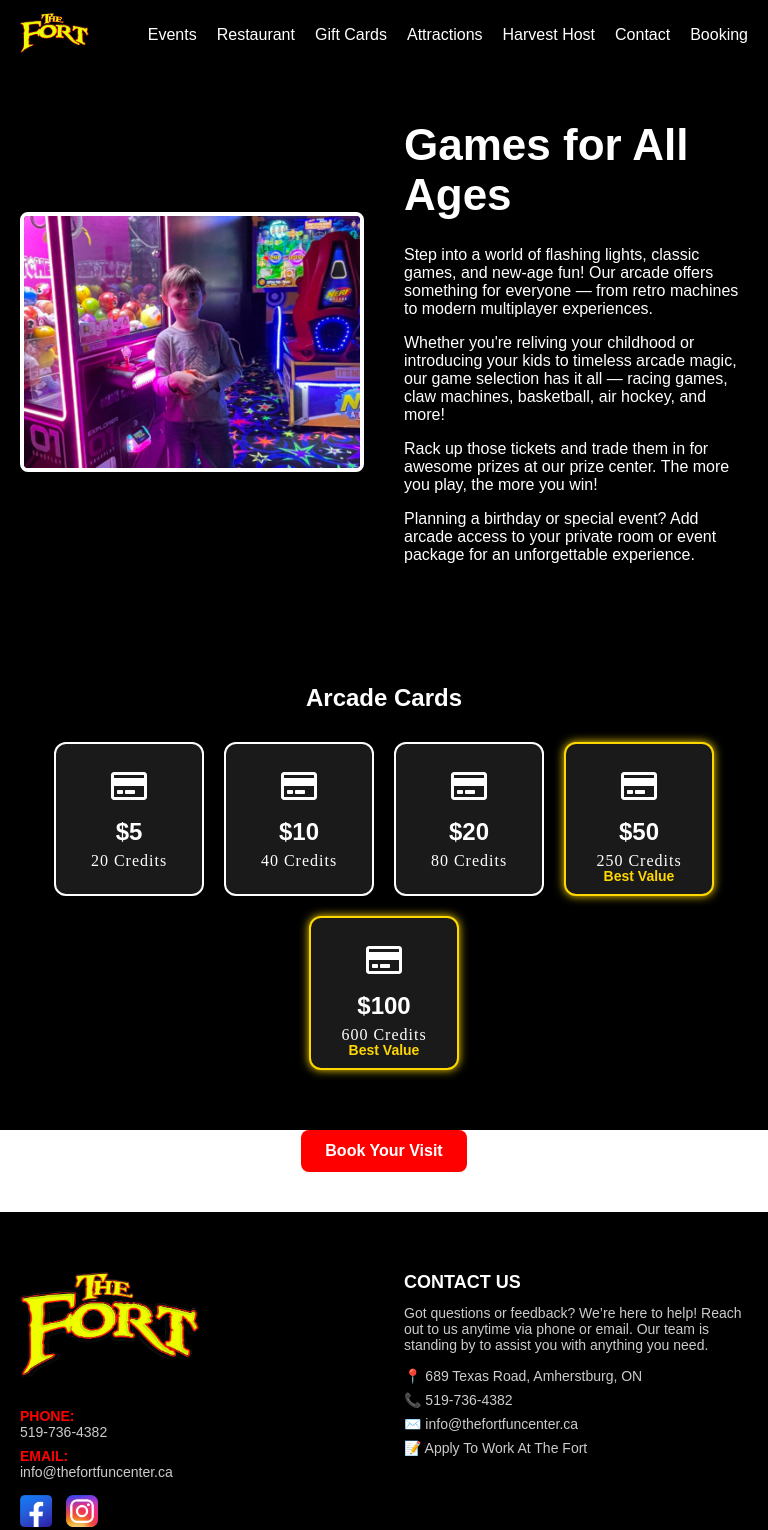
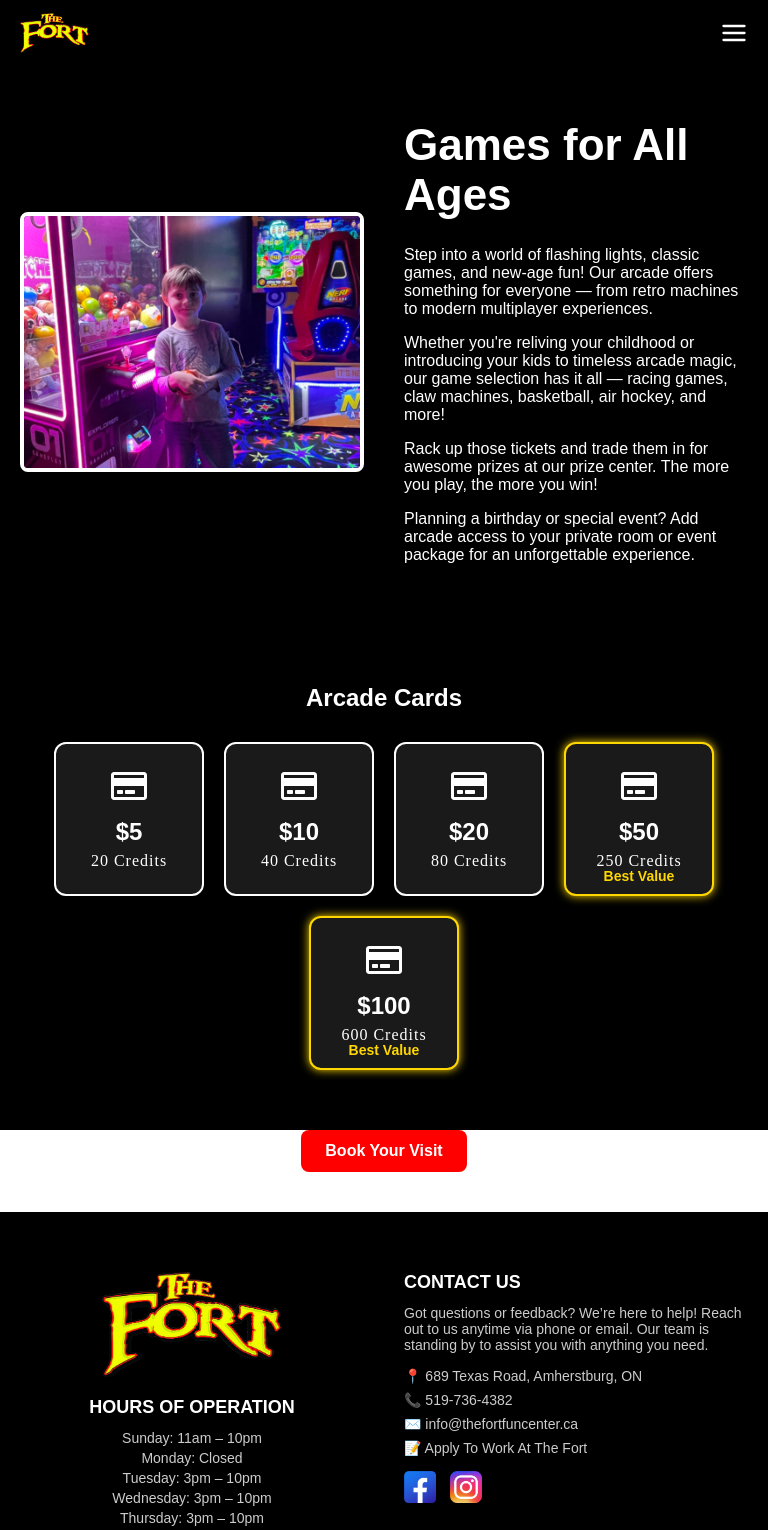
Before and after one commit to christiantanggo2025/FortWebsiteTestJune2025, a Next.js app: page /arcade in a window 768 px wide. Shown: the top 1530 px of the page. Built offline with nearby package versions, Linux system fonts and the light colour scheme.

Commit message:
Update volleyball text color to white

```diff
--- a/components/Footer.module.css
+++ b/components/Footer.module.css
@@ -3,6 +3,31 @@
   color: white;
   padding: 60px 20px 30px;
   font-size: 14px;
+}
+
+.hours {
+  max-width: 800px;
+  margin: 0 auto 40px;
+  text-align: center;
+}
+
+.hours h4 {
+  color: #fff;
+  font-size: 18px;
+  margin-bottom: 12px;
+  text-transform: uppercase;
+}
+
+.hours ul {
+  list-style: none;
+  padding: 0;
+  margin: 0;
+  color: #ccc;
+  font-size: 14px;
+}
+
+.hours li {
+  margin: 4px 0;
 }
 
 .columns {
@@ -92,3 +117,9 @@
 .employeeLogin a:hover {
   color: red;
 }
+.centeredColumn {
+  display: flex;
+  flex-direction: column;
+  align-items: center;
+  text-align: center;
+}
--- a/components/Footer.tsx
+++ b/components/Footer.tsx
@@ -6,8 +6,8 @@ export default function Footer() {
   return (
     <footer className={styles.footer}>
       <div className={styles.columns}>
-        {/* Column 1: Logo & Contact */}
-        <div className={styles.column}>
+        {/* Column 1: Logo & Hours */}
+        <div className={`${styles.column} ${styles.centeredColumn}`}>
           <Image
             src="/fort-logo.png"
             alt="The Fort Logo"
@@ -15,15 +15,17 @@ export default function Footer() {
             height={60}
             className={styles.logoImage}
           />
-          <p><span className={styles.label}>Phone:</span><br />519-736-4382</p>
-          <p><span className={styles.label}>Email:</span><br />info@thefortfuncenter.ca</p>
-          <div className={styles.social}>
-            <a href="https://www.facebook.com/thefortfuncenter" target="_blank" rel="noreferrer">
-              <Image src="/facebook-icon.png" alt="Facebook" width={32} height={32} />
-            </a>
-            <a href="https://www.instagram.com/thefortfuncenter/" target="_blank" rel="noreferrer">
-              <Image src="/instagram-icon.png" alt="Instagram" width={32} height={32} />
-            </a>
+          <div className={styles.hours}>
+            <h4>Hours of Operation</h4>
+            <ul>
+              <li>Sunday: 11am – 10pm</li>
+              <li>Monday: Closed</li>
+              <li>Tuesday: 3pm – 10pm</li>
+              <li>Wednesday: 3pm – 10pm</li>
+              <li>Thursday: 3pm – 10pm</li>
+              <li>Friday: 11am – 12am</li>
+              <li>Saturday: 11am – 12am</li>
+            </ul>
           </div>
         </div>
 
@@ -39,11 +41,20 @@ export default function Footer() {
             <p>📍 689 Texas Road, Amherstburg, ON</p>
             <p>📞 <a href="tel:5197364382">519-736-4382</a></p>
             <p>✉️ <a href="mailto:info@thefortfuncenter.ca">info@thefortfuncenter.ca</a></p>
-			<p>
- 			 📝 <a href="mailto:info@thefortfuncenter.ca?subject=Applying%20For%20A%20Position">
- 			   Apply To Work At The Fort
- 			 </a>
-			</p>
+            <p>
+              📝 <a href="mailto:info@thefortfuncenter.ca?subject=Applying%20For%20A%20Position">
+                Apply To Work At The Fort
+              </a>
+            </p>
+
+            <div className={styles.social}>
+              <a href="https://www.facebook.com/thefortfuncenter" target="_blank" rel="noreferrer">
+                <Image src="/facebook-icon.png" alt="Facebook" width={32} height={32} />
+              </a>
+              <a href="https://www.instagram.com/thefortfuncenter/" target="_blank" rel="noreferrer">
+                <Image src="/instagram-icon.png" alt="Instagram" width={32} height={32} />
+              </a>
+            </div>
           </div>
         </div>
 
--- a/components/Navbar.module.css
+++ b/components/Navbar.module.css
@@ -40,3 +40,38 @@
 .navLinks li a:hover {
   color: red;
 }
+
+.hamburger {
+  display: none;
+  color: white;
+  cursor: pointer;
+}
+
+@media (max-width: 768px) {
+  .hamburger {
+    display: block;
+  }
+
+  .navLinks {
+    display: none;
+    flex-direction: column;
+    background-color: black;
+    position: absolute;
+    top: 70px;
+    right: 0;
+    width: 100%;
+    padding: 20px;
+  }
+
+  .navLinks.mobileOpen {
+    display: flex;
+  }
+
+  .navLinks li {
+    margin-bottom: 12px;
+  }
+
+  .navLinks li a {
+    font-size: 18px;
+  }
+}
--- a/components/Navbar.tsx
+++ b/components/Navbar.tsx
@@ -2,11 +2,13 @@
 import Link from 'next/link';
 import Image from 'next/image';
 import { useRouter } from 'next/router';
-import { useEffect } from 'react';
+import { useEffect, useState } from 'react';
 import styles from './Navbar.module.css';
+import { FiMenu, FiX } from 'react-icons/fi';
 
 export default function Navbar() {
   const router = useRouter();
+  const [menuOpen, setMenuOpen] = useState(false);
 
   const scrollToSection = (id: string) => {
     if (typeof window === 'undefined') return;
@@ -16,6 +18,7 @@ export default function Navbar() {
     } else {
       router.push(`/#${id}`);
     }
+    setMenuOpen(false);
   };
 
   useEffect(() => {
@@ -44,84 +47,32 @@ export default function Navbar() {
           />
         </Link>
       </div>
-      <ul className={styles.navLinks}>
+
+      <div className={styles.hamburger} onClick={() => setMenuOpen(!menuOpen)}>
+        {menuOpen ? <FiX size={28} /> : <FiMenu size={28} />}
+      </div>
+
+      <ul className={`${styles.navLinks} ${menuOpen ? styles.mobileOpen : ''}`}>
         <li>
-          <a
-            href="#ourNextEvent"
-            className={styles.anchorLink}
-            onClick={(e) => {
-              e.preventDefault();
-              scrollToSection('ourNextEvent');
-            }}
-          >
-            Events
-          </a>
+          <a href="#ourNextEvent" onClick={(e) => { e.preventDefault(); scrollToSection('ourNextEvent'); }}>Events</a>
         </li>
         <li>
-          <a
-            href="#foodAndDrink"
-            className={styles.anchorLink}
-            onClick={(e) => {
-              e.preventDefault();
-              scrollToSection('foodAndDrink');
-            }}
-          >
-            Restaurant
-          </a>
+          <a href="#foodAndDrink" onClick={(e) => { e.preventDefault(); scrollToSection('foodAndDrink'); }}>Restaurant</a>
         </li>
         <li>
-          <a
-            href="#giftCards"
-            className={styles.anchorLink}
-            onClick={(e) => {
-              e.preventDefault();
-              scrollToSection('giftCards');
-            }}
-          >
-            Gift Cards
-          </a>
+          <a href="#giftCards" onClick={(e) => { e.preventDefault(); scrollToSection('giftCards'); }}>Gift Cards</a>
         </li>
         <li>
-          <a
-            href="#attractions"
-            className={styles.anchorLink}
-            onClick={(e) => {
-              e.preventDefault();
-              scrollToSection('attractions');
-            }}
-          >
-            Attractions
-          </a>
+          <a href="#attractions" onClick={(e) => { e.preventDefault(); scrollToSection('attractions'); }}>Attractions</a>
         </li>
         <li>
-          <a
-            href="https://www.harvesthosts.com/hosts/ontario/KzCZB2Ma054ISMtjnHWL?source=map"
-            target="_blank"
-            rel="noopener noreferrer"
-          >
-            Harvest Host
-          </a>
+          <a href="https://www.harvesthosts.com/hosts/ontario/KzCZB2Ma054ISMtjnHWL?source=map" target="_blank" rel="noopener noreferrer">Harvest Host</a>
         </li>
         <li>
-          <a
-            href="#footer"
-            className={styles.anchorLink}
-            onClick={(e) => {
-              e.preventDefault();
-              scrollToSection('footer');
-            }}
-          >
-            Contact
-          </a>
+          <a href="#footer" onClick={(e) => { e.preventDefault(); scrollToSection('footer'); }}>Contact</a>
         </li>
         <li>
-          <a
-            href="https://bookeo.com/thefort-amherstburg"
-            target="_blank"
-            rel="noopener noreferrer"
-          >
-            Booking
-          </a>
+          <a href="https://bookeo.com/thefort-amherstburg" target="_blank" rel="noopener noreferrer">Booking</a>
         </li>
       </ul>
     </nav>
--- a/pages/volleyball.tsx
+++ b/pages/volleyball.tsx
@@ -187,7 +187,7 @@ export default function VolleyballPage() {
           </div>
 
           {/* Team Standings Card */}
-          <div className={styles.attractionCard} style={{ flex: '1 1 400px', maxWidth: '500px' }}>
+          <div className={styles.attractionCard} style={{ flex: '1 1 400px', maxWidth: '500px', color: 'white' }}>
             <h3>Team Standings</h3>
             {standings.length > 0 ? (
               <>
--- a/styles/Home.module.css
+++ b/styles/Home.module.css
@@ -299,9 +299,16 @@
 
 .partnerScrollTrack {
   display: flex;
-  flex-wrap: nowrap;
   gap: 20px;
-  animation: scrollPartners 40s linear infinite;
+  overflow-x: auto;
+  scroll-behavior: smooth;
+  -webkit-overflow-scrolling: touch;
+  scrollbar-width: none;
+  overscroll-behavior-x: contain; /* Prevents blue arrows from iOS */
+}
+
+.partnerScrollTrack::-webkit-scrollbar {
+  display: none;
 }
 
 .partnerCard {
@@ -875,5 +882,158 @@
 .card button:hover {
   background-color: darkred;
 }
+.carouselNav {
+  background-color: #333;
+  color: white;
+  border: none;
+  font-size: 2rem;
+  cursor: pointer;
+  padding: 0 15px;
+  z-index: 1;
+  transition: background-color 0.2s;
+}
+
+.carouselNav:hover {
+  background-color: #555;
+}
+.carouselOverlayWrapper {
+  position: relative;
+  display: flex;
+  align-items: center;
+  justify-content: center;
+  margin-top: 30px;
+}
+
+.partnerScrollTrack {
+  display: flex;
+  gap: 20px;
+  overflow-x: auto;
+  scroll-behavior: smooth;
+  padding: 20px 0;
+  scrollbar-width: none;
+  -ms-overflow-style: none;
+}
+
+.partnerScrollTrack::-webkit-scrollbar {
+  display: none;
+}
+
+.carouselNav {
+  position: absolute;
+  top: 50%;
+  transform: translateY(-50%);
+  font-size: 3rem;
+  color: white;
+  background-color: rgba(0, 0, 0, 0.4);
+  border: none;
+  z-index: 2;
+  padding: 0 15px;
+  cursor: pointer;
+}
+
+.leftArrow {
+  left: 0;
+}
+
+.rightArrow {
+  right: 0;
+}
+
+.carouselNav:hover {
+  background-color: rgba(0, 0, 0, 0.7);
+}
+.partnerSectionContainer {
+  position: relative;
+  margin: 60px 0;
+  text-align: center;
+}
+
+.carouselContainer {
+  position: relative;
+  overflow: hidden;
+}
+
+.partnerScrollTrack {
+  display: flex;
+  overflow-x: auto;
+  scroll-behavior: smooth;
+  gap: 20px;
+  padding: 20px 0;
+  scrollbar-width: none;
+}
+
+.partnerScrollTrack::-webkit-scrollbar {
+  display: none;
+}
+
+.carouselButton {
+  position: absolute;
+  top: 50%;
+  transform: translateY(-50%);
+  z-index: 10;
+  background-color: rgba(0, 0, 0, 0.4);
+  border: none;
+  font-size: 3rem;
+  color: white;
+  cursor: pointer;
+  padding: 10px 15px;
+}
+
+.leftButton {
+  left: 0;
+}
+
+.rightButton {
+  right: 0;
+}
+
+.carouselButton:hover {
+  background-color: rgba(0, 0, 0, 0.7);
+}
+.cardSwipeHint {
+  position: absolute;
+  top: 6px;
+  left: 8px;
+  right: 8px;
+  display: flex;
+  justify-content: space-between;
+  font-size: 1.4rem;
+  opacity: 0.4;
+  pointer-events: none;
+  z-index: 2;
+}
+
+@media (min-width: 768px) {
+  .cardSwipeHint {
+    font-size: 0.9rem;
+    opacity: 0.2;
+    top: 2px;
+  }
+}
+
+.leftSwipe,
+.rightSwipe {
+  user-select: none;
+}
+.carouselContainer {
+  width: 100%;
+  overflow: hidden;
+  position: relative;
+}
+
+.partnerScrollTrack {
+  display: flex;
+  flex-wrap: nowrap;
+  gap: 20px;
+  scroll-behavior: smooth;
+  overflow-x: auto;
+  padding: 20px 0;
+  scrollbar-width: none;
+  -ms-overflow-style: none;
+}
+
+.partnerScrollTrack::-webkit-scrollbar {
+  display: none;
+}
 
 }
```
Also changed, not shown: components/FloatingWaiverButton.module.css (added, +19 -0 lines), components/FloatingWaiverButton.tsx (added, +16 -0 lines), pages/index.tsx (+29 -21 lines), buildlog.txt (deleted), full_build_log.txt (deleted), 1 other file (tests, documents, lock files or other folders).
